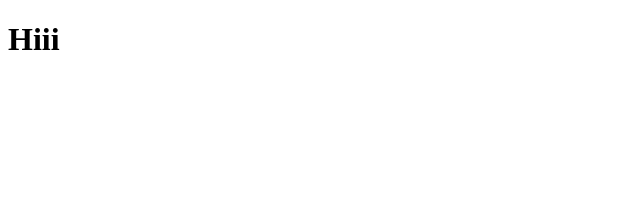
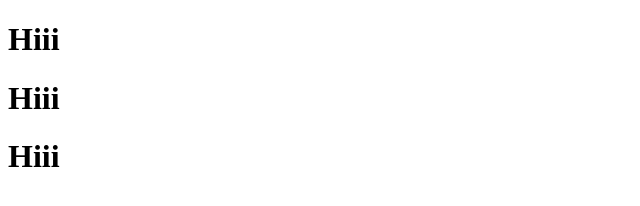
Before and after one commit to MH-Fahim11/my-frist-website, a plain HTML site: page indrx.html in a window 1280 px wide. Shown: the whole page, without its empty margins (0-640 px from the left). Drawn offline with Linux system fonts and the light colour scheme.

Commit message:
Update indrx.html

```diff
--- a/indrx.html
+++ b/indrx.html
@@ -7,6 +7,8 @@
 </head>
 <body>
     <h1>Hiii</h1>
+    <h1>Hiii</h1>
+    <h1>Hiii</h1>
 
 </body>
 </html>
```
